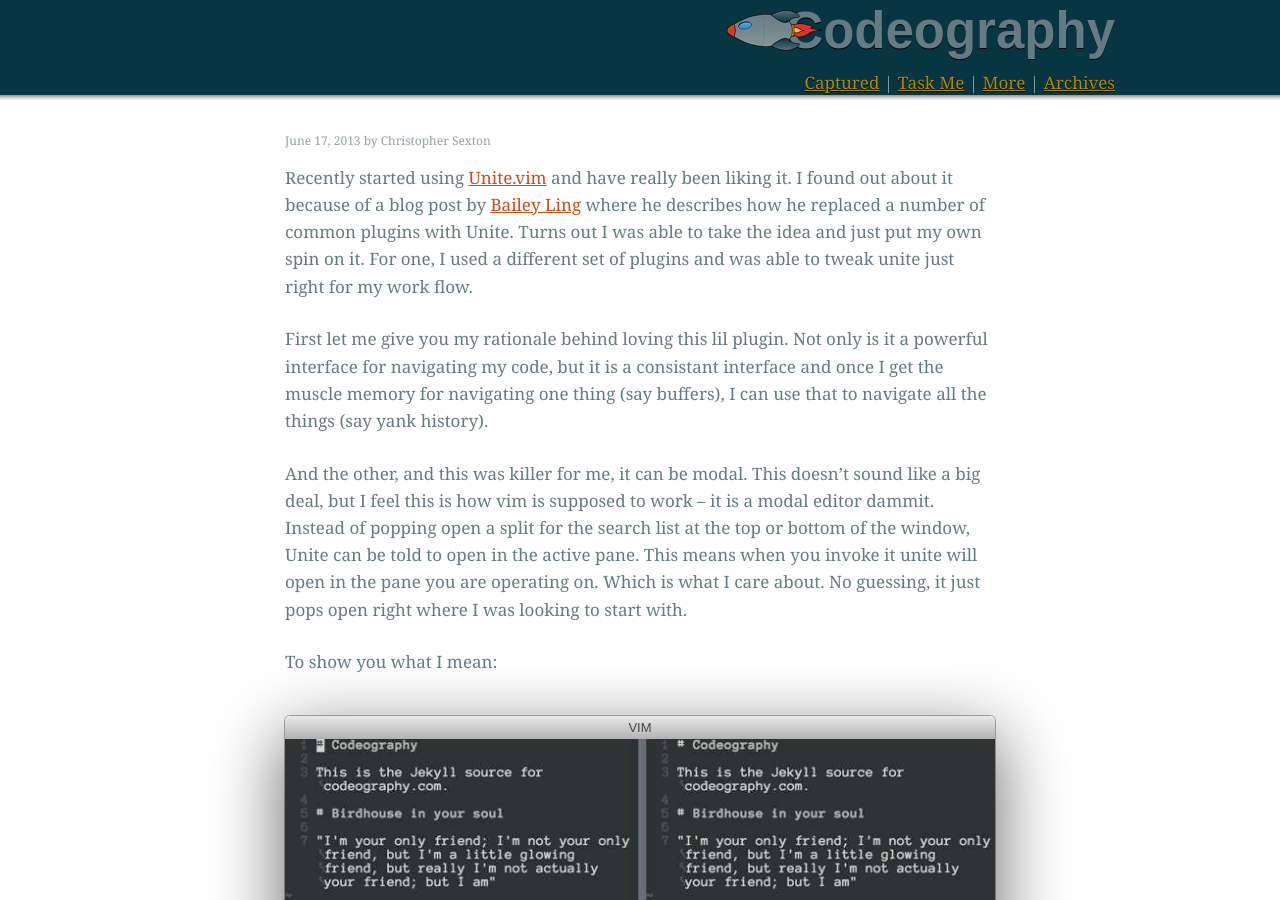
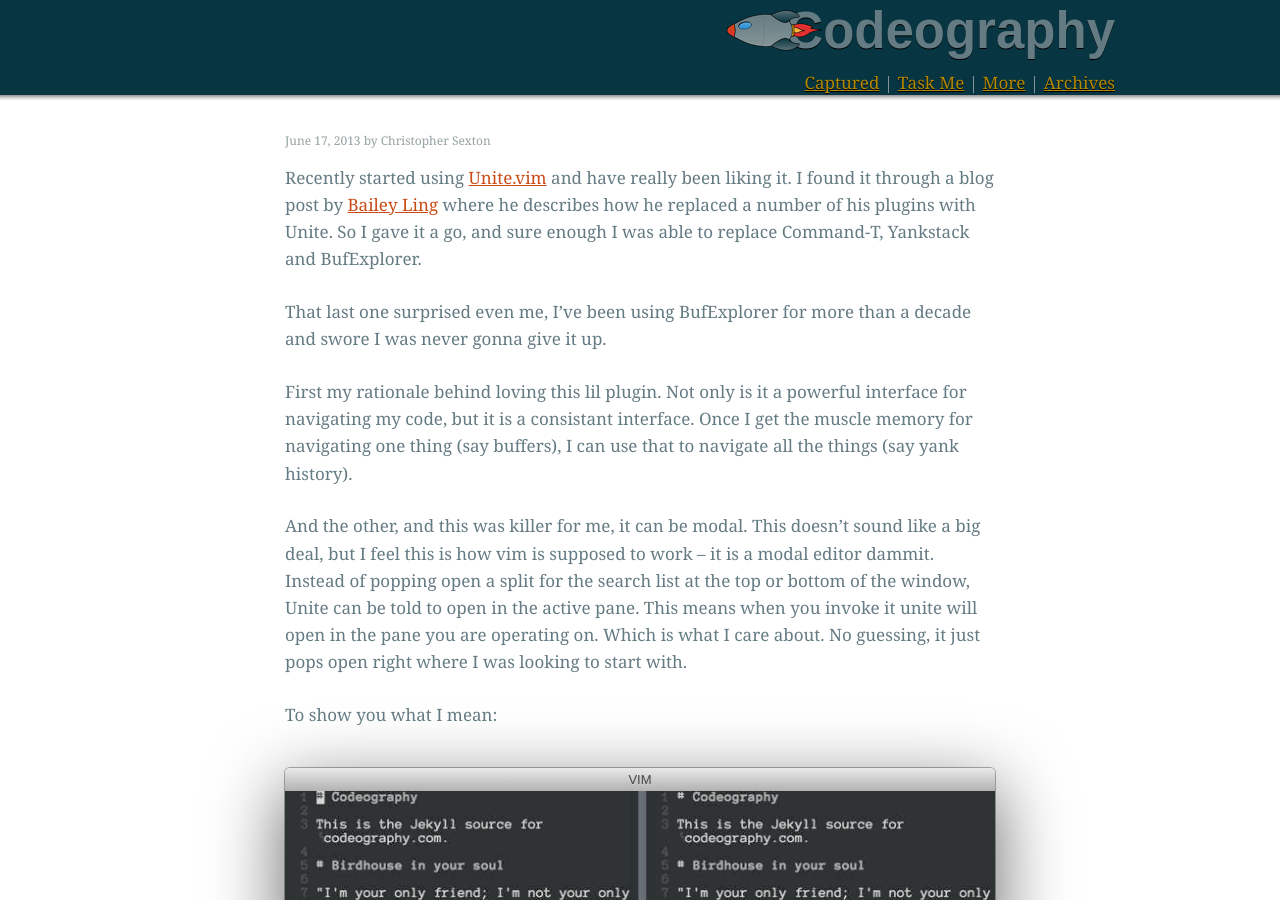
Before and after one commit to csexton/codeography.com, a Jekyll site: the page built from _posts/2013-06-17-replacing-all-the-things-with-unite-vim.markdown, in a window 1280 px wide and 900 px high. Built offline with Jekyll 4.4.1, drawn with Linux system fonts in a browser that asks for light colours; nearby versions of some CDN libraries; some web fonts are replaced; comment, search, counter and statistics services are not loaded; some of the changed text lies outside the part shown.

Commit message:
Editing copy on unite

```diff
--- a/_posts/2013-06-17-replacing-all-the-things-with-unite-vim.markdown
+++ b/_posts/2013-06-17-replacing-all-the-things-with-unite-vim.markdown
@@ -3,9 +3,11 @@ layout: post
 title: replacing all the things with unite.vim
 ---
 
-Recently started using [Unite.vim](https://github.com/Shougo/unite.vim) and have really been liking it. I found out about it because of a blog post by [Bailey Ling](http://bling.github.io//blog/2013/06/02/unite-dot-vim-the-plugin-you-didnt-know-you-need/#comment-919769841) where he describes how he replaced a number of common plugins with Unite. Turns out I was able to take the idea and just put my own spin on it. For one, I used a different set of plugins and was able to tweak unite just right for my work flow.
+Recently started using [Unite.vim](https://github.com/Shougo/unite.vim) and have really been liking it. I found it through a blog post by [Bailey Ling](http://bling.github.io//blog/2013/06/02/unite-dot-vim-the-plugin-you-didnt-know-you-need/#comment-919769841) where he describes how he replaced a number of his plugins with Unite. So I gave it a go, and sure enough I was able to replace Command-T, Yankstack and BufExplorer.
 
-First let me give you my rationale behind loving this lil plugin. Not only is it a powerful interface for navigating my code, but it is a consistant interface and once I get the muscle memory for navigating one thing (say buffers), I can use that to navigate all the things (say yank history).
+That last one surprised even me, I've been using BufExplorer for more than a decade and swore I was never gonna give it up.
+
+First my rationale behind loving this lil plugin. Not only is it a powerful interface for navigating my code, but it is a consistant interface. Once I get the muscle memory for navigating one thing (say buffers), I can use that to navigate all the things (say yank history).
 
 And the other, and this was killer for me, it can be modal. This doesn't sound like a big deal, but I feel this is how vim is supposed to work -- it is a modal editor dammit. Instead of popping open a split for the search list at the top or bottom of the window, Unite can be told to open in the active pane. This means when you invoke it unite will open in the pane you are operating on. Which is what I care about. No guessing, it just pops open right where I was looking to start with.
 
```
Also changed, not shown: other parts of _posts/2013-06-17-replacing-all-the-things-with-unite-vim.markdown (+1 -1 lines).
